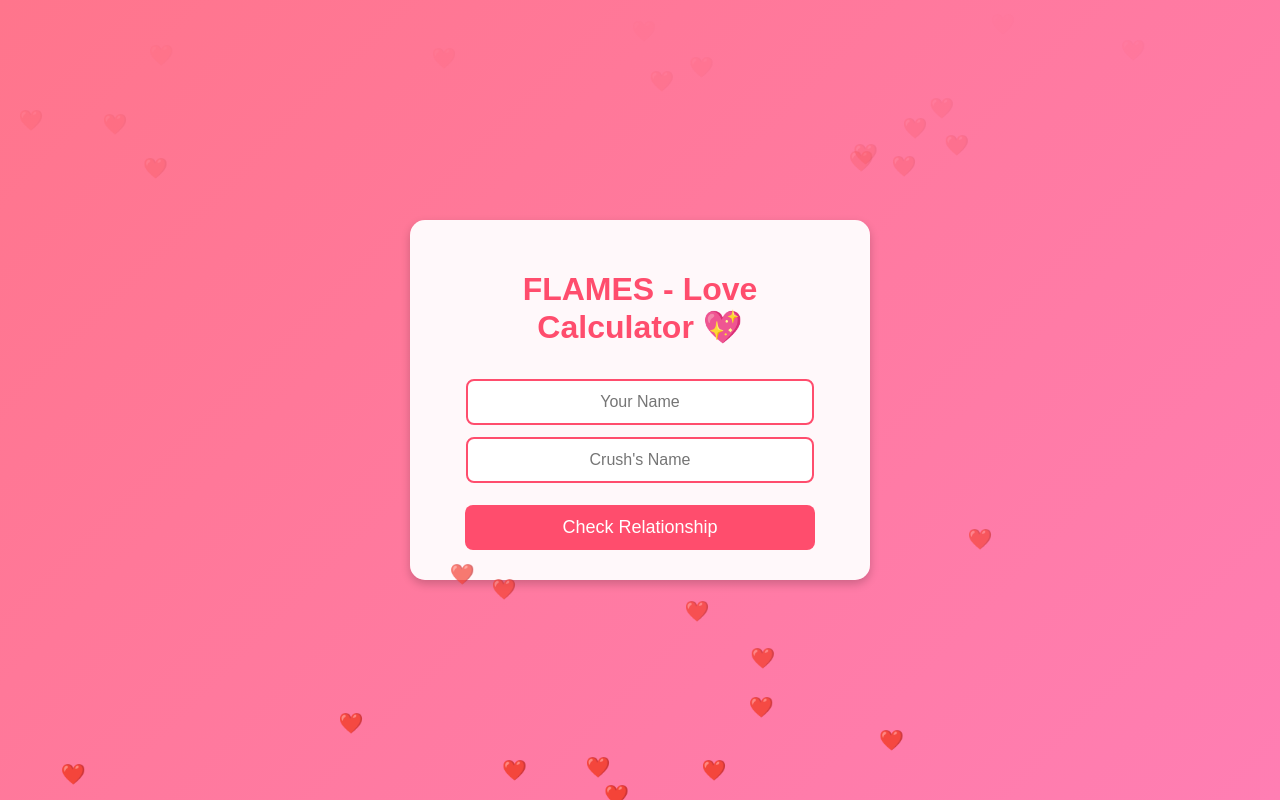
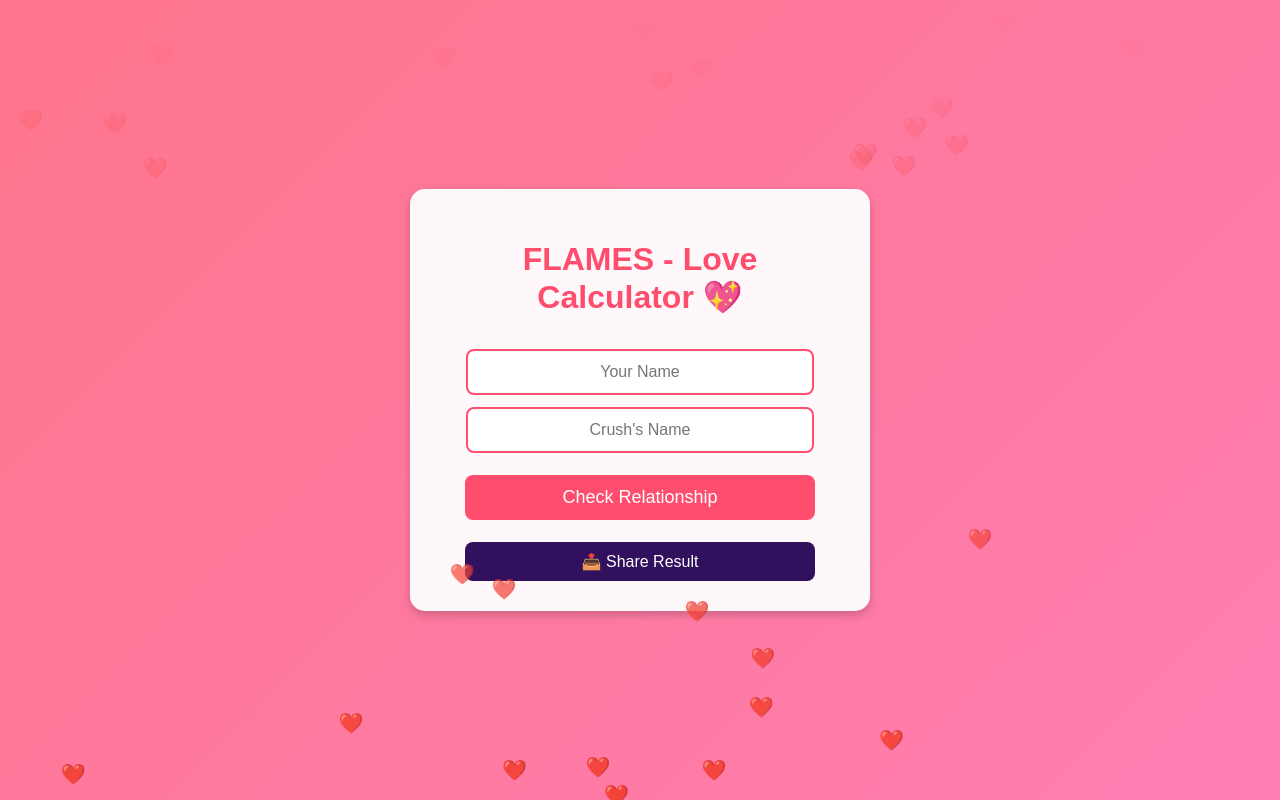
Before and after one commit to htijna/flames, a React (Create React App) app: page / in a window 1280 px wide. Built offline with nearby package versions, Linux system fonts and the light colour scheme.

Commit message:
srfwertewtrwert

```diff
--- a/src/FlameGame.jsx
+++ b/src/FlameGame.jsx
@@ -98,6 +98,31 @@ const Button = styled.button`
   }
 `;
 
+
+const ShareButton = styled.button`
+  background:rgb(49, 16, 94);
+  color: white;
+  padding: 10px;
+  font-size: 16px;
+  border: none;
+  cursor: pointer;
+  border-radius: 8px;
+  margin-top: 10px;
+  transition: background 0.3s;
+  width: 100%;
+  max-width: 350px;
+
+  &:hover {
+    background:rgb(150, 37, 181);
+  }
+
+  @media (max-width: 768px) {
+    font-size: 14px;
+    padding: 8px;
+  }
+`;
+
+
 const Result = styled.h2`
   color: #d43f5e;
   font-size: 24px;
@@ -189,6 +214,21 @@ const FlamesGame = () => {
     }
   };
 
+  const handleShare = async () => {
+    if (!result) return;
+
+    const shareMessage = `🔥 FLAMES Result 🔥\n${name1} ❤️ ${name2} = ${result} 💘\nTry it now!`;
+
+    if (navigator.share) {
+      // Use Web Share API for mobile
+      await navigator.share({ text: shareMessage });
+    } else {
+      // Fallback: Copy to clipboard
+      await navigator.clipboard.writeText(shareMessage);
+      alert("Copied to clipboard! Share it with your friends. 📋");
+    }
+  };
+
 
   return (
     <Background>
@@ -213,6 +253,7 @@ const FlamesGame = () => {
         />
         <Button onClick={handleSubmit}>Check Relationship</Button>
         {result && <Result className={animate ? "fade-in" : ""}>💘 {result} 💘</Result>}
+         <ShareButton onClick={handleShare}>📤 Share Result</ShareButton>
 
       </Container>
     </Background>
```
